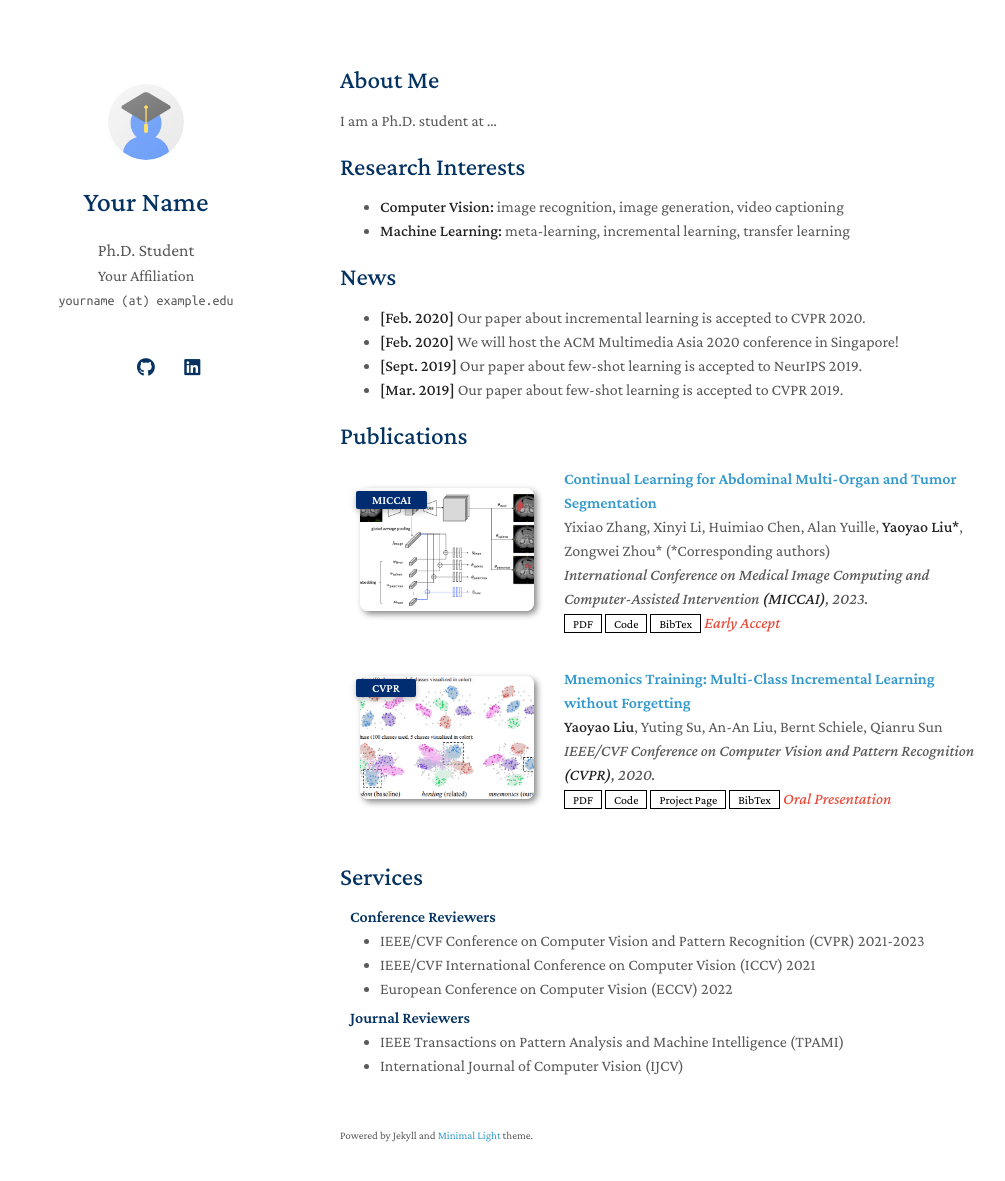
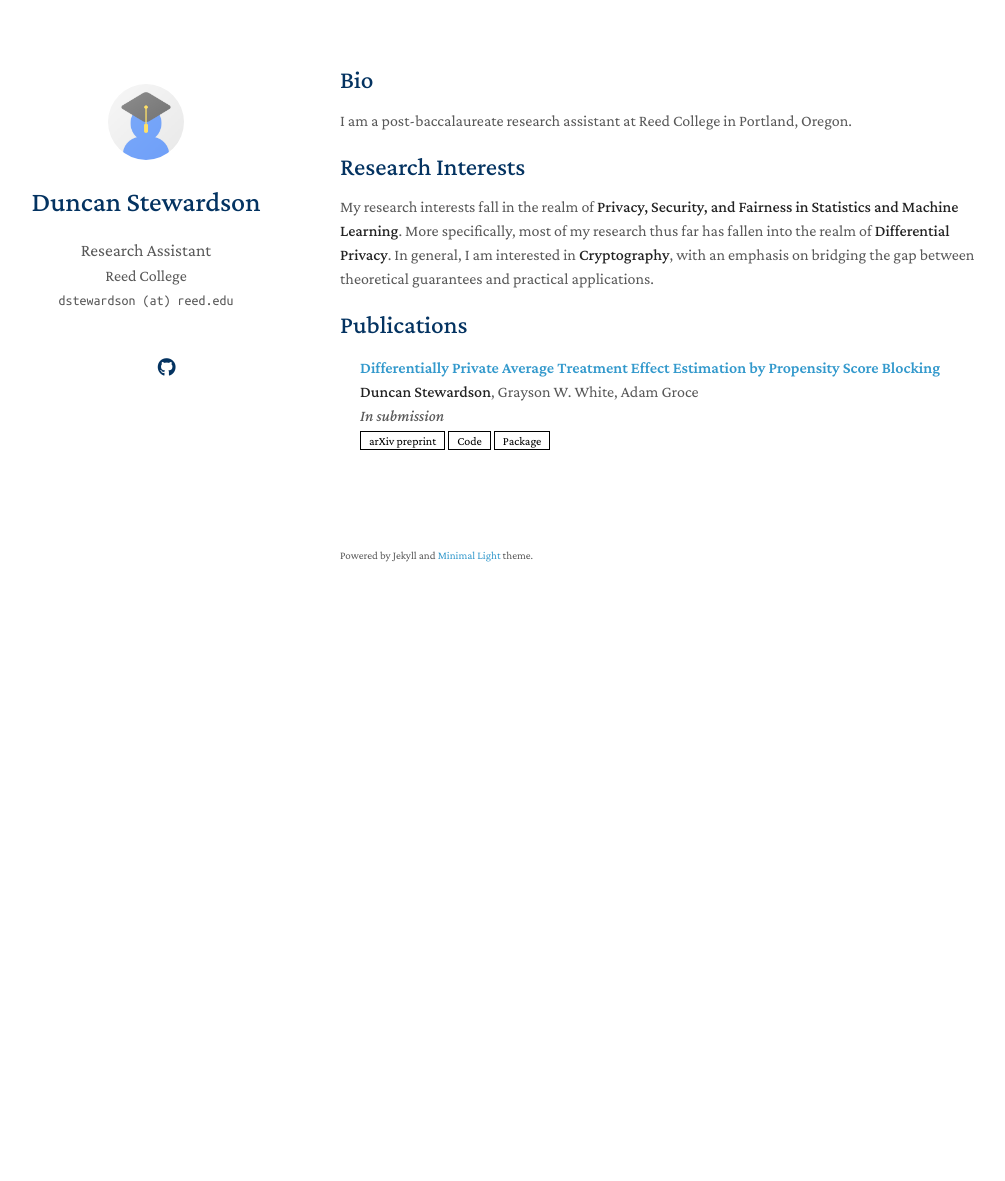
Before and after one commit to dstewtes/dstewtes.github.io, a Jekyll site: the page built from index.md, in a window 1280 px wide and 1216 px high. Shown: the top 1181 px of the window, without its empty margins (130-1135 px from the left). Built offline with Jekyll 4.4.1, drawn with Linux system fonts in a browser that asks for light colours; a style sheet for code colours, icons or effects is not loaded; our own code applies the rules of GitHub Pages for plain Markdown files.

Commit message:
initial updates

```diff
--- a/_config.yml
+++ b/_config.yml
@@ -1,22 +1,19 @@
 # Basic Information
-title: Your Name
-position: Ph.D. Student
-affiliation: Your Affiliation
-email: yourname (at) example.edu
+title: Duncan Stewardson
+position: Research Assistant
+affiliation: Reed College
+email: dstewardson (at) reed.edu
 
 # Search Engine Optimization (SEO)
 # The following information is used to improve the website traffic from search engines, e.g., Google.
-keywords: minimal light
-description: The Minimal Light is a simple and elegant jekyll theme for academic personal homepage.
-canonical: https://minimal-light-theme.yliu.me/
+keywords: Duncan Stewardson
+description: Academic website for Duncan Stewardson
+canonical: https://dstewtes.github.io/
 
 # Links
 # If you don't need one of them, you may delete the corresponding line.
-google_scholar: https://scholar.google.com/
 cv_link: assets/files/curriculum_vitae.pdf
-github_link: https://github.com/
-linkedin: https://www.linkedin.com/
-twitter: https://twitter.com/
+github_link: https://github.com/dstewtes
 
 # Images (e.g., your profile picture and your website's favicon)
 # "favicon" and "favicon_dark" are used for the light and dark modes, respectively.
@@ -36,9 +33,6 @@ auto_dark_mode: true
 # You can use this option to choose between Serif or Sans Serif fonts.
 font: "Serif" # or "Sans Serif"
 
-# Google Analytics ID
-# Please remove this if you don't use Google Analytics
-google_analytics: UA-111540567-4
 
 # Use this project as a remote theme for GitHub Pages
 # See the guide here: https://docs.github.com/en/pages/setting-up-a-github-pages-site-with-jekyll/adding-a-theme-to-your-github-pages-site-using-jekyll
--- a/_data/publications.yml
+++ b/_data/publications.yml
@@ -1,22 +1,9 @@
 main:
 
-  - title: Continual Learning for Abdominal Multi-Organ and Tumor Segmentation
-    authors: Yixiao Zhang, Xinyi Li, Huimiao Chen, Alan Yuille, <strong>Yaoyao Liu*</strong>, Zongwei Zhou* (*Corresponding authors)
-    conference_short: MICCAI
-    conference: International Conference on Medical Image Computing and Computer-Assisted Intervention <strong>(MICCAI)</strong>, 2023.
-    pdf: https://arxiv.org/pdf/2306.00988.pdf
-    code: https://github.com/MrGiovanni/ContinualLearning
-    bibtex: https://bib.yliu.me/MICCAI23.txt
-    image: ./assets/img/teaser_example_2.png
-    notes: Early Accept
-
-  - title: "Mnemonics Training: Multi-Class Incremental Learning without Forgetting"
-    authors: <strong>Yaoyao Liu</strong>, Yuting Su, An-An Liu, Bernt Schiele, Qianru Sun
-    conference_short: CVPR
-    conference: IEEE/CVF Conference on Computer Vision and Pattern Recognition <strong>(CVPR)</strong>, 2020.
-    pdf: https://arxiv.org/pdf/2002.10211.pdf
-    code: https://github.com/yaoyao-liu/class-incremental-learning/tree/main/mnemonics-training
-    page: https://class-il.mpi-inf.mpg.de/mnemonics/
-    bibtex: https://class-il.mpi-inf.mpg.de/mnemonics/
-    notes: Oral Presentation
-    image: ./assets/img/teaser_example.png
+  - title: Differentially Private Average Treatment Effect Estimation by Propensity Score Blocking
+    authors: <strong>Duncan Stewardson</strong>, Grayson W. White, Adam Groce
+    conference_short: #
+    conference: In submission
+    arXiv: https://arxiv.org/abs/2609.09536
+    code: https://github.com/dstewtes/DP-ATE-by-Blocking
+    package: https://pypi.org/project/dpate/
--- a/_includes/publications.md
+++ b/_includes/publications.md
@@ -7,15 +7,7 @@
 
 <li>
 <div class="pub-row">
-  <div class="col-sm-3 abbr" style="position: relative;padding-right: 15px;padding-left: 15px;">
-    {% if link.image %}
-    <img src="{{ link.image }}" class="teaser img-fluid z-depth-1" style="width=100;height=40%">
-    {% if link.conference_short %}
-    <abbr class="badge">{{ link.conference_short }}</abbr>
-    {% endif %}
-    {% endif %}
-  </div>
-  <div class="col-sm-9" style="position: relative;padding-right: 15px;padding-left: 20px;">
+  <div class="col-sm-12" style="position: relative;padding-right: 15px;padding-left: 20px;">
       <div class="title"><a href="{{ link.pdf }}">{{ link.title }}</a></div>
       <div class="author">{{ link.authors }}</div>
       <div class="periodical"><em>{{ link.conference }}</em>
@@ -24,11 +16,14 @@
       {% if link.pdf %}
       <a href="{{ link.pdf }}" class="btn btn-sm z-depth-0" role="button" target="_blank" style="font-size:12px;">PDF</a>
       {% endif %}
+      {% if link.arXiv %}
+      <a href="{{ link.arXiv }}" class="btn btn-sm z-depth-0" role="button" target="_blank" style="font-size:12px;">arXiv preprint</a>
+      {% endif %}
       {% if link.code %}
       <a href="{{ link.code }}" class="btn btn-sm z-depth-0" role="button" target="_blank" style="font-size:12px;">Code</a>
       {% endif %}
-      {% if link.page %}
-      <a href="{{ link.page }}" class="btn btn-sm z-depth-0" role="button" target="_blank" style="font-size:12px;">Project Page</a>
+      {% if link.package %}
+      <a href="{{ link.package }}" class="btn btn-sm z-depth-0" role="button" target="_blank" style="font-size:12px;">Package</a>
       {% endif %}
       {% if link.bibtex %}
       <a href="{{ link.bibtex }}" class="btn btn-sm z-depth-0" role="button" target="_blank" style="font-size:12px;">BibTex</a>
--- a/_includes/services.md
+++ /dev/null
@@ -1,16 +0,0 @@
-## Services
-
-<h4 style="margin:0 10px 0;">Conference Reviewers</h4>
-
-<ul style="margin:0 0 5px;">
-  <li><a href="http://cvpr2023.thecvf.com/"><autocolor>IEEE/CVF Conference on Computer Vision and Pattern Recognition (CVPR) 2021-2023</autocolor></a></li>
-  <li><a href="http://iccv2021.thecvf.com/"><autocolor>IEEE/CVF International Conference on Computer Vision (ICCV) 2021</autocolor></a></li>
-  <li><a href="https://eccv2022.ecva.net/"><autocolor>European Conference on Computer Vision (ECCV) 2022</autocolor></a></li>
-</ul>
-
-<h4 style="margin:0 10px 0;">Journal Reviewers</h4>
-
-<ul style="margin:0 0 20px;">
-  <li><a href="https://www.computer.org/csdl/journal/tp"><autocolor>IEEE Transactions on Pattern Analysis and Machine Intelligence (TPAMI)</autocolor></a></li>
-  <li><a href="https://www.springer.com/journal/11263"><autocolor>International Journal of Computer Vision (IJCV)</autocolor></a></li>
-</ul>
--- a/index.md
+++ b/index.md
@@ -2,22 +2,13 @@
 layout: homepage
 ---
 
-## About Me
+## Bio
 
-I am a Ph.D. student at ...
+I am a post-baccalaureate research assistant at Reed College in Portland, Oregon.
 
 ## Research Interests
 
-- **Computer Vision:** image recognition, image generation, video captioning
-- **Machine Learning:** meta-learning, incremental learning, transfer learning
+My research interests fall in the realm of **Privacy, Security, and Fairness in Statistics and Machine Learning**. More specifically, most of my research thus far has fallen into the realm of **Differential Privacy**. In general, I am interested in **Cryptography**, with an emphasis on bridging the gap between theoretical guarantees and practical applications.
 
-## News
-
-- **[Feb. 2020]** Our paper about incremental learning is accepted to CVPR 2020.
-- **[Feb. 2020]** We will host the ACM Multimedia Asia 2020 conference in Singapore!
-- **[Sept. 2019]** Our paper about few-shot learning is accepted to NeurIPS 2019.
-- **[Mar. 2019]** Our paper about few-shot learning is accepted to CVPR 2019.
 
 {% include_relative _includes/publications.md %}
-
-{% include_relative _includes/services.md %}
```
Also changed, not shown: README.md (deleted), README_de.md (deleted), README_zh_Hans.md (deleted), README_zh_Hant.md (deleted), assets/img/teaser_example.png (deleted), assets/img/teaser_example_2.png (deleted), 1 other file.
